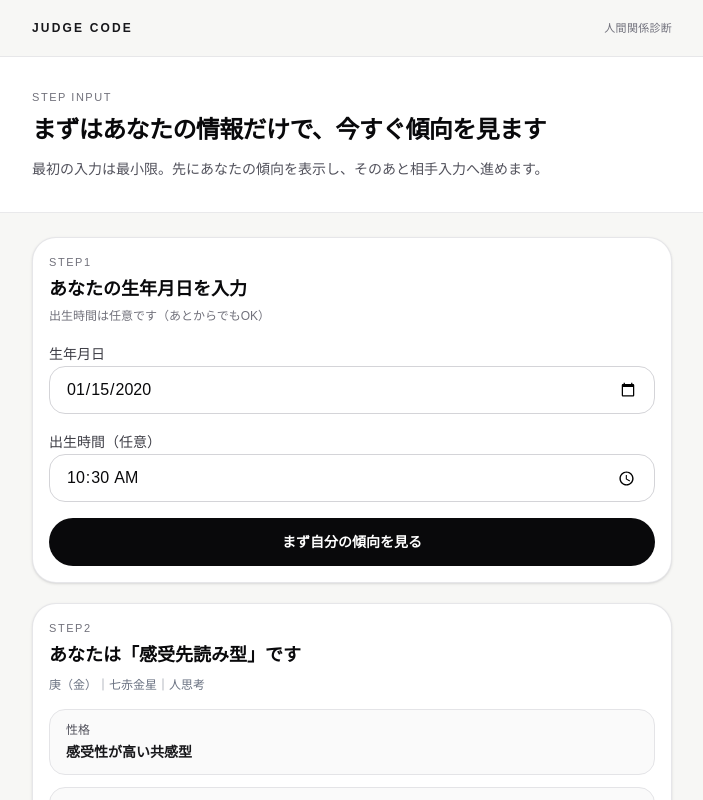
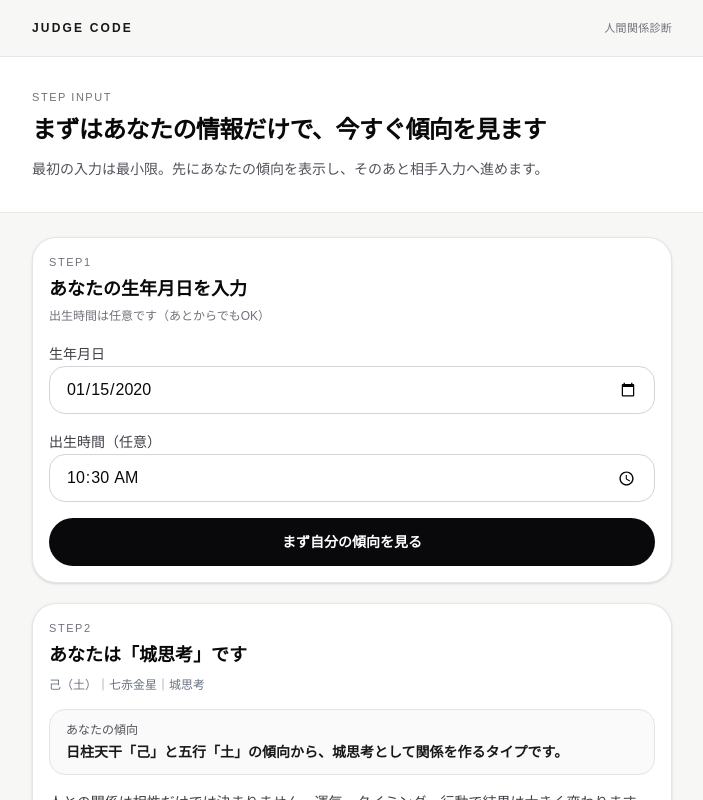
Before and after one commit to anan-commits/judge-app, a Next.js app: page /diagnosis in a window 1280 px wide. Both pictures are taken after typing "2020-01-15", "10:30" into the empty fields and a click on the button "まず自分の傾向を見る". Shown: the top 800 px of the page, without its empty margins (288-991 px from the left). Built offline with nearby package versions, Linux system fonts and the light colour scheme.

Commit message:
占術計算参照

```diff
--- a/app/diagnosis/page.tsx
+++ b/app/diagnosis/page.tsx
@@ -3,36 +3,7 @@
 import type { FormEvent } from "react";
 import { useState } from "react";
 import { useRouter } from "next/navigation";
-import { getSimpleFortuneProfile } from "../../lib/fortune/simpleProfile";
-
-type SelfInsight = {
-  typeName: string;
-  personality: string;
-  loveStyle: string;
-};
-
-const SELF_INSIGHTS: SelfInsight[] = [
-  {
-    typeName: "共感バランス型",
-    personality: "慎重に相手を見極める観察型",
-    loveStyle: "安心感を積み上げるほど深く続くタイプ",
-  },
-  {
-    typeName: "感受先読み型",
-    personality: "感受性が高い共感型",
-    loveStyle: "言葉より空気感で温度を読むタイプ",
-  },
-  {
-    typeName: "直感推進型",
-    personality: "行動が早い推進型",
-    loveStyle: "決めたら一気に距離を縮めるタイプ",
-  },
-  {
-    typeName: "安定調整型",
-    personality: "調整力が高いバランス型",
-    loveStyle: "衝突を避けつつ長く続けるタイプ",
-  },
-];
+import { getFortuneProfile } from "../../lib/fortune/getFortuneProfile";
 
 export default function DiagnosisPage() {
   const router = useRouter();
@@ -42,10 +13,6 @@ export default function DiagnosisPage() {
   const [partnerBirthtime, setPartnerBirthtime] = useState("");
   const [didCompleteStep1, setDidCompleteStep1] = useState(false);
   const [showPartnerStep, setShowPartnerStep] = useState(false);
-  const [selfInsight] = useState<SelfInsight>(() => {
-    const i = Math.floor(Math.random() * SELF_INSIGHTS.length);
-    return SELF_INSIGHTS[i] ?? SELF_INSIGHTS[0];
-  });
   const user = {
     birthDate: selfBirthdate || "1992-11-08",
     birthTime: selfBirthtime || undefined,
@@ -54,19 +21,25 @@ export default function DiagnosisPage() {
     birthDate: partnerBirthdate || "1995-03-21",
     birthTime: partnerBirthtime || undefined,
   };
-  const myProfile = getSimpleFortuneProfile({
+  const myBirthDate = user.birthDate;
+  const myBirthTime = user.birthTime;
+  const partnerBirthDate = partner.birthDate;
+  const partnerBirthTime = partner.birthTime;
+
+  const myProfile = getFortuneProfile({
     birthDate: user.birthDate,
     birthTime: user.birthTime,
   });
-  const partnerProfile = getSimpleFortuneProfile({
+  const partnerProfile = getFortuneProfile({
     birthDate: partner.birthDate,
     birthTime: partner.birthTime,
   });
 
-  console.log("user input", user);
-  console.log("partner input", partner);
+  console.log("my input", myBirthDate, myBirthTime);
   console.log("myProfile", myProfile);
+  console.log("partner input", partnerBirthDate, partnerBirthTime);
   console.log("partnerProfile", partnerProfile);
+  const tendencyComment = `日柱天干「${myProfile.dayStem}」と五行「${myProfile.gogyo}」の傾向から、${myProfile.koseigaku}として関係を作るタイプです。`;
 
   const scrollToPartnerInput = () => {
     setShowPartnerStep(true);
@@ -200,19 +173,15 @@ export default function DiagnosisPage() {
               STEP2
             </p>
             <h3 className="mt-1 text-lg font-semibold text-zinc-950">
-              あなたは「{selfInsight.typeName}」です
+              あなたは「{myProfile.koseigaku}」です
             </h3>
             <div className="mt-2 text-xs text-gray-500">
               {myProfile.dayStem}（{myProfile.gogyo}）｜{myProfile.kyusei}｜{myProfile.koseigaku}
             </div>
             <div className="mt-4 grid gap-3">
               <div className="rounded-2xl border border-zinc-200 bg-zinc-50 px-4 py-3">
-                <p className="text-xs font-medium text-zinc-600">性格</p>
-                <p className="mt-1 text-sm font-semibold text-zinc-900">{selfInsight.personality}</p>
-              </div>
-              <div className="rounded-2xl border border-zinc-200 bg-zinc-50 px-4 py-3">
-                <p className="text-xs font-medium text-zinc-600">恋愛傾向</p>
-                <p className="mt-1 text-sm font-semibold text-zinc-900">{selfInsight.loveStyle}</p>
+                <p className="text-xs font-medium text-zinc-600">あなたの傾向</p>
+                <p className="mt-1 text-sm font-semibold text-zinc-900">{tendencyComment}</p>
               </div>
             </div>
             <p className="mt-4 text-sm leading-relaxed text-zinc-700">
@@ -248,7 +217,6 @@ export default function DiagnosisPage() {
                   <div>五行: {myProfile.gogyo}</div>
                   <div>九星気学: {myProfile.kyusei}</div>
                   <div>個性学: {myProfile.koseigaku}</div>
-                  <div>吉方位: {myProfile.luckyDirection}</div>
                 </div>
               </div>
               <div className="rounded-xl border border-zinc-200 bg-white p-4">
@@ -258,7 +226,6 @@ export default function DiagnosisPage() {
                   <div>五行: {partnerProfile.gogyo}</div>
                   <div>九星気学: {partnerProfile.kyusei}</div>
                   <div>個性学: {partnerProfile.koseigaku}</div>
-                  <div>吉方位: {partnerProfile.luckyDirection}</div>
                 </div>
               </div>
             </div>
--- a/app/result/page.tsx
+++ b/app/result/page.tsx
@@ -5,11 +5,11 @@ import { useRouter, useSearchParams } from "next/navigation";
 import {
   buildPartnerProfile,
   calculateCompatibility,
-  type FiveElement,
   type CompatibilityResult,
   type PersonProfile,
 } from "../lib/compatibility";
 import type { FortuneResult } from "../../lib/fortune/types";
+import { getFortuneProfile } from "../../lib/fortune/getFortuneProfile";
 
 type RelationshipConversionPattern = {
   essence: string;
@@ -72,53 +72,25 @@ const selfProfile: PersonProfile = {
   personalityType: 7,
 };
 
-const dayStems = ["甲", "乙", "丙", "丁", "戊", "己", "庚", "辛", "壬", "癸"] as const;
-const luckyDirections = ["北", "北東", "東", "南東", "南", "南西", "西", "北西"] as const;
 /**
  * 課金導線用コピー（MVPダミー）。essence→tendency→neglectRisk が一文脈でつながるストーリー。
  * 後から診断スコア・タイプと接続。
  */
 
 
-const nineStarLabels = [
-  "",
-  "一白水星",
-  "二黒土星",
-  "三碧木星",
-  "四緑木星",
-  "五黄土星",
-  "六白金星",
-  "七赤金星",
-  "八白土星",
-  "九紫火星",
-] as const;
-
-function toElementLabel(value: FiveElement): string {
-  const map: Record<FiveElement, string> = {
-    wood: "木",
-    fire: "火",
-    earth: "土",
-    metal: "金",
-    water: "水",
-  };
-  return map[value];
-}
-
-function toPersonalityLabel(value: number): string {
-  const labels = ["先導型", "分析型", "調整型", "実行型", "創造型", "慎重型", "調和型", "挑戦型", "安定型", "支援型", "戦略型", "柔軟型"];
-  return labels[(value - 1) % labels.length] ?? "調和型";
-}
-
 function buildDisplayProfile(base: PersonProfile) {
-  const seed = Number(base.birthdate.replaceAll("-", "").slice(-2)) || 1;
+  const fortune = getFortuneProfile({
+    birthDate: base.birthdate,
+    birthTime: base.birthtime,
+  });
   return {
     birthdate: base.birthdate,
     birthtime: base.birthtime,
-    dayStem: dayStems[seed % dayStems.length],
-    fiveElement: toElementLabel(base.fiveElement),
-    nineStar: nineStarLabels[base.nineStar] ?? `${base.nineStar}星`,
-    personality: toPersonalityLabel(base.personalityType),
-    luckyDirection: luckyDirections[seed % luckyDirections.length],
+    dayStem: fortune.dayStem,
+    fiveElement: fortune.gogyo,
+    nineStar: fortune.kyusei,
+    personality: fortune.koseigaku,
+    luckyDirection: "-",
   };
 }
 
@@ -427,6 +399,14 @@ function ResultPageContent() {
   const activePartner = partnerProfiles[activePartnerIndex] ?? null;
   const result = resultsByPartner[activePartnerIndex] ?? null;
   const partnerDisplay = activePartner ? buildDisplayProfile(activePartner) : null;
+  const unifiedSelf = getFortuneProfile({
+    birthDate: selfProfile.birthdate,
+    birthTime: selfProfile.birthtime,
+  });
+  const unifiedPartner = getFortuneProfile({
+    birthDate: activePartner?.birthdate ?? "1995-03-21",
+    birthTime: activePartner?.birthtime,
+  });
   const recommendedAction = result?.actions[0] ?? "週1回15分の方針共有を設定する";
   const dangerAlert = result?.cautions[0] ?? "連絡間隔のズレで誤解が起きやすい状態です";
   const selfFortune = diagnosisData?.fortuneResult.self;
@@ -501,33 +481,29 @@ function ResultPageContent() {
             <div className="mt-3 grid gap-3 md:grid-cols-2">
               <div className="rounded-xl border border-zinc-200 bg-zinc-50 p-3 text-sm text-zinc-700">
                 <p className="font-semibold text-zinc-900">四柱推命（あなた）</p>
-                <p className="mt-1">年柱: {selfFortune?.pillars?.yearPillar ?? "-"}</p>
-                <p>月柱: {selfFortune?.pillars?.monthPillar ?? "-"}</p>
-                <p>日柱: {selfFortune?.pillars?.dayPillar ?? "-"}</p>
-                <p>時柱: {selfFortune?.pillars?.hourPillar ?? "未算出"}</p>
+                <p className="mt-1">日柱天干: {unifiedSelf.dayStem}</p>
+                <p>五行: {unifiedSelf.gogyo}</p>
+                <p>九星気学: {unifiedSelf.kyusei}</p>
+                <p>個性学: {unifiedSelf.koseigaku}</p>
               </div>
               <div className="rounded-xl border border-zinc-200 bg-zinc-50 p-3 text-sm text-zinc-700">
                 <p className="font-semibold text-zinc-900">四柱推命（お相手）</p>
-                <p className="mt-1">年柱: {partnerFortune?.pillars?.yearPillar ?? "-"}</p>
-                <p>月柱: {partnerFortune?.pillars?.monthPillar ?? "-"}</p>
-                <p>日柱: {partnerFortune?.pillars?.dayPillar ?? "-"}</p>
-                <p>時柱: {partnerFortune?.pillars?.hourPillar ?? "未算出"}</p>
+                <p className="mt-1">日柱天干: {unifiedPartner.dayStem}</p>
+                <p>五行: {unifiedPartner.gogyo}</p>
+                <p>九星気学: {unifiedPartner.kyusei}</p>
+                <p>個性学: {unifiedPartner.koseigaku}</p>
               </div>
             </div>
             <div className="mt-3 grid gap-3 md:grid-cols-2">
               <div className="rounded-xl border border-zinc-200 bg-zinc-50 p-3 text-sm text-zinc-700">
                 <p className="font-semibold text-zinc-900">五行バランス（お相手）</p>
-                <p className="mt-1">
-                  木{partnerFortune?.wuxing?.wood ?? 0} 火{partnerFortune?.wuxing?.fire ?? 0} 土
-                  {partnerFortune?.wuxing?.earth ?? 0} 金{partnerFortune?.wuxing?.metal ?? 0} 水
-                  {partnerFortune?.wuxing?.water ?? 0}
-                </p>
-                <p>主軸: {partnerFortune?.wuxing?.dominant ?? "-"}</p>
+                <p className="mt-1">五行: {unifiedPartner.gogyo}</p>
+                <p>主軸: {unifiedPartner.gogyo}</p>
               </div>
               <div className="rounded-xl border border-zinc-200 bg-zinc-50 p-3 text-sm text-zinc-700">
                 <p className="font-semibold text-zinc-900">九星気学（お相手）</p>
-                <p className="mt-1">本命星: {partnerFortune?.nineStarKi?.honmei ?? "-"}</p>
-                <p>月命星: {partnerFortune?.nineStarKi?.getsumei ?? "-"}</p>
+                <p className="mt-1">本命星: {unifiedPartner.kyusei}</p>
+                <p>月命星: {unifiedPartner.kyusei}</p>
               </div>
             </div>
             <div className="mt-3 rounded-xl border border-zinc-200 bg-zinc-50 p-3 text-sm text-zinc-700">
--- /dev/null
+++ b/lib/fortune/getFortuneProfile.ts
@@ -0,0 +1,58 @@
+export type FortuneProfile = {
+  dayStem: string;
+  gogyo: string;
+  kyusei: string;
+  koseigaku: string;
+};
+
+const kyuseiMap = [
+  "一白水星",
+  "二黒土星",
+  "三碧木星",
+  "四緑木星",
+  "五黄土星",
+  "六白金星",
+  "七赤金星",
+  "八白土星",
+  "九紫火星",
+] as const;
+
+const stems = ["甲", "乙", "丙", "丁", "戊", "己", "庚", "辛", "壬", "癸"] as const;
+
+const gogyoMap: Record<(typeof stems)[number], "木" | "火" | "土" | "金" | "水"> = {
+  甲: "木",
+  乙: "木",
+  丙: "火",
+  丁: "火",
+  戊: "土",
+  己: "土",
+  庚: "金",
+  辛: "金",
+  壬: "水",
+  癸: "水",
+};
+
+const koseigakuList = ["大物思考完璧", "城思考", "人思考"] as const;
+
+export function getFortuneProfile(input: {
+  birthDate: string;
+  birthTime?: string;
+}): FortuneProfile {
+  const [year = 1990, month = 1, day = 1] = input.birthDate
+    .split("-")
+    .map((v) => Number(v) || 0);
+
+  // 1971-01-29 case: (1971+1+29+9)%10 => 0 => "甲"
+  const dayStem = stems[(year + month + day + 9) % 10];
+  const gogyo = gogyoMap[dayStem];
+  const kyusei = kyuseiMap[(year + 2) % 9];
+  // 1971-01 case: (1971+1+2)%3 => 0 => "大物思考完璧"
+  const koseigaku = koseigakuList[(year + month + 2) % 3];
+
+  return {
+    dayStem,
+    gogyo,
+    kyusei,
+    koseigaku,
+  };
+}
--- a/lib/fortune/simpleProfile.ts
+++ b/lib/fortune/simpleProfile.ts
@@ -1,4 +1,4 @@
-import { kanshi60 } from "./kanshi";
+import { getFortuneProfile } from "./getFortuneProfile";
 
 export type SimpleFortuneInput = {
   birthDate: string;
@@ -13,32 +13,6 @@ export type SimpleFortuneProfile = {
   luckyDirection: string;
 };
 
-const kyuseiList = [
-  "一白水星",
-  "二黒土星",
-  "三碧木星",
-  "四緑木星",
-  "五黄土星",
-  "六白金星",
-  "七赤金星",
-  "八白土星",
-  "九紫火星",
-] as const;
-
-const koseigakuList = ["大物思考", "城思考", "人思考"] as const;
-const stems = ["甲", "乙", "丙", "丁", "戊", "己", "庚", "辛", "壬", "癸"] as const;
-const gogyoMap: Record<(typeof stems)[number], "木" | "火" | "土" | "金" | "水"> = {
-  甲: "木",
-  乙: "木",
-  丙: "火",
-  丁: "火",
-  戊: "土",
-  己: "土",
-  庚: "金",
-  辛: "金",
-  壬: "水",
-  癸: "水",
-};
 const directionByGogyo: Record<"木" | "火" | "土" | "金" | "水", string> = {
   木: "東",
   火: "南",
@@ -47,25 +21,10 @@ const directionByGogyo: Record<"木" | "火" | "土" | "金" | "水", string> =
   水: "北",
 };
 
-function parseBirthDate(birthDate: string) {
-  const [y = 1990, m = 1, d = 1] = birthDate.split("-").map((v) => Number(v));
-  return { year: y, month: m, day: d };
-}
-
 export function getSimpleFortuneProfile(input: SimpleFortuneInput): SimpleFortuneProfile {
-  const { year, month, day } = parseBirthDate(input.birthDate || "1990-01-01");
-  const kyusei = kyuseiList[(year + 2) % 9];
-  const dayStem = stems[(year + month + day) % 10];
-  const gogyo = gogyoMap[dayStem];
-  const koseigaku = koseigakuList[(year + month) % 3];
-  const luckyDirection = directionByGogyo[gogyo];
-  const pillar = kanshi60[(year + month + day) % kanshi60.length];
-
+  const core = getFortuneProfile({ birthDate: input.birthDate, birthTime: input.birthTime });
   return {
-    dayStem: dayStem || pillar.charAt(0),
-    gogyo,
-    kyusei,
-    koseigaku,
-    luckyDirection,
+    ...core,
+    luckyDirection: directionByGogyo[core.gogyo as keyof typeof directionByGogyo] ?? "東",
   };
 }
```
